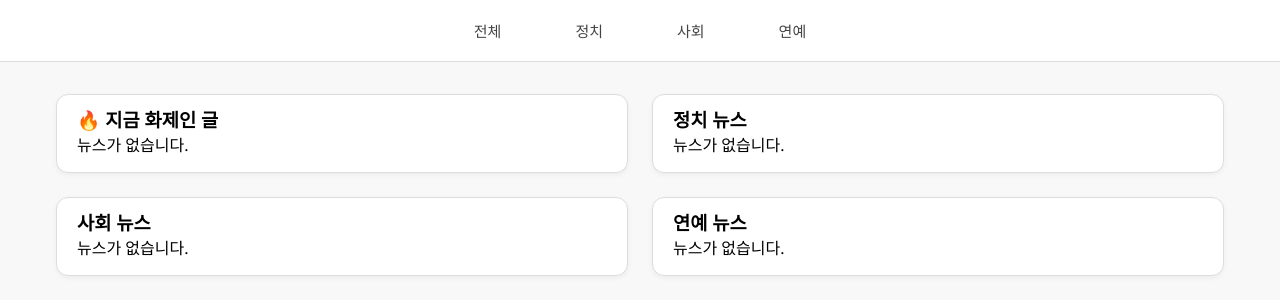
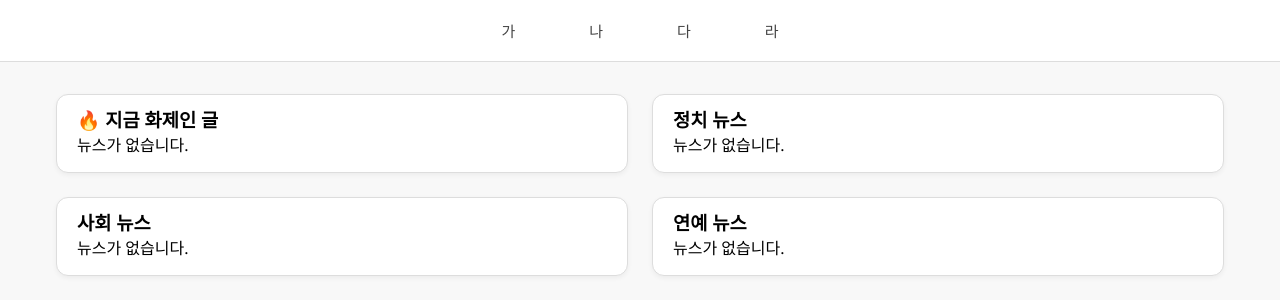
Before and after one commit to ChoiYoungHan/CloudProject, a Flask app: page /all in a window 1280 px wide. Shown: the part 69-369 px from the top of the page. Run offline with Flask 3, Linux system fonts and the light colour scheme; data that the repository does not hold is empty.

Commit message:
teb bar 수정

```diff
--- a/main_portal/templates/index.html
+++ b/main_portal/templates/index.html
@@ -18,10 +18,10 @@
 
 <!-- 탭 바 -->
 <div class="category-tabs">
-  <button onclick="location.href='/all'">전체</button>
-  <button onclick="location.href='/category/politics'">정치</button>
-  <button onclick="location.href='/category/society'">사회</button>
-  <button onclick="location.href='/category/entertainment'">연예</button>
+  <button onclick="location.href='/all'">가</button>
+  <button onclick="location.href='/category/politics'">나</button>
+  <button onclick="location.href='/category/society'">다</button>
+  <button onclick="location.href='/category/entertainment'">라</button>
 </div>
 
 <!-- 뉴스 카드 -->
```
